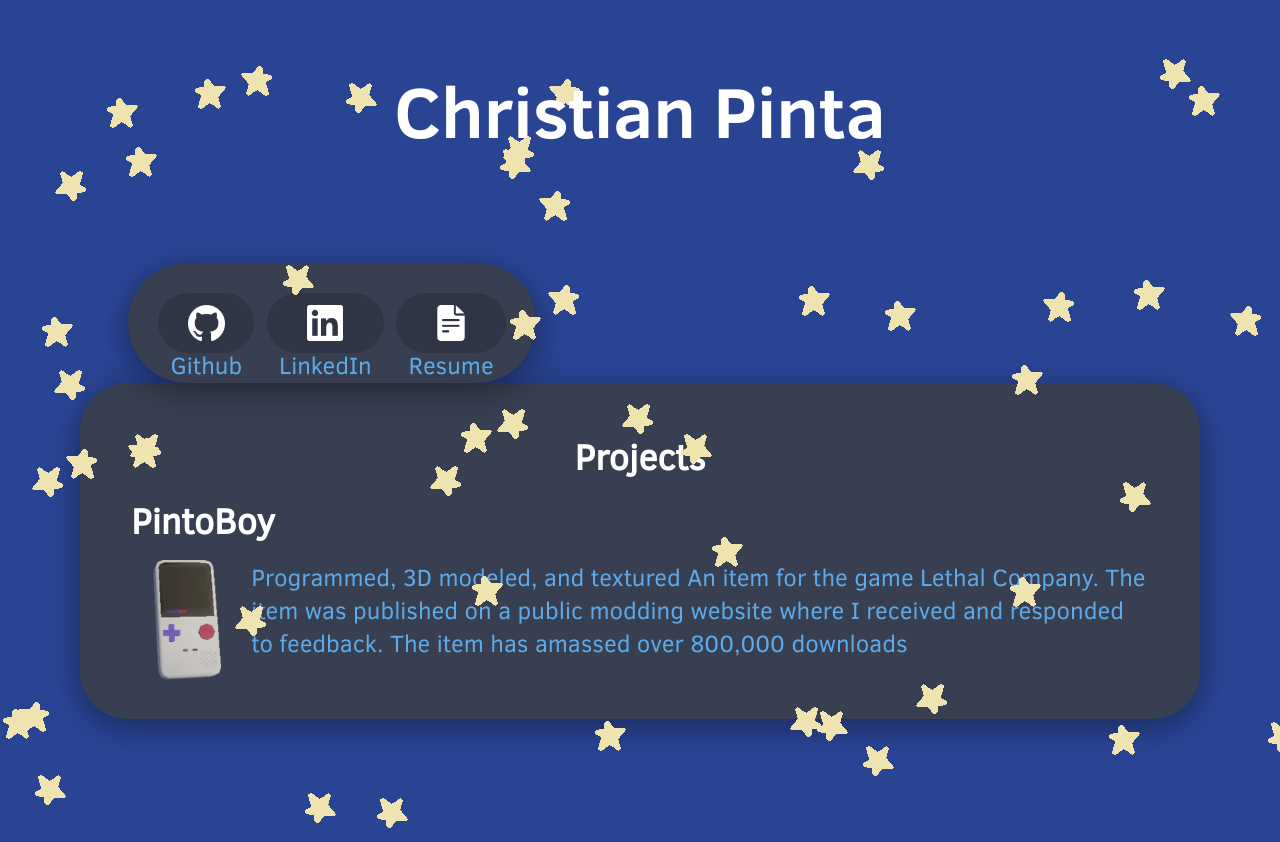
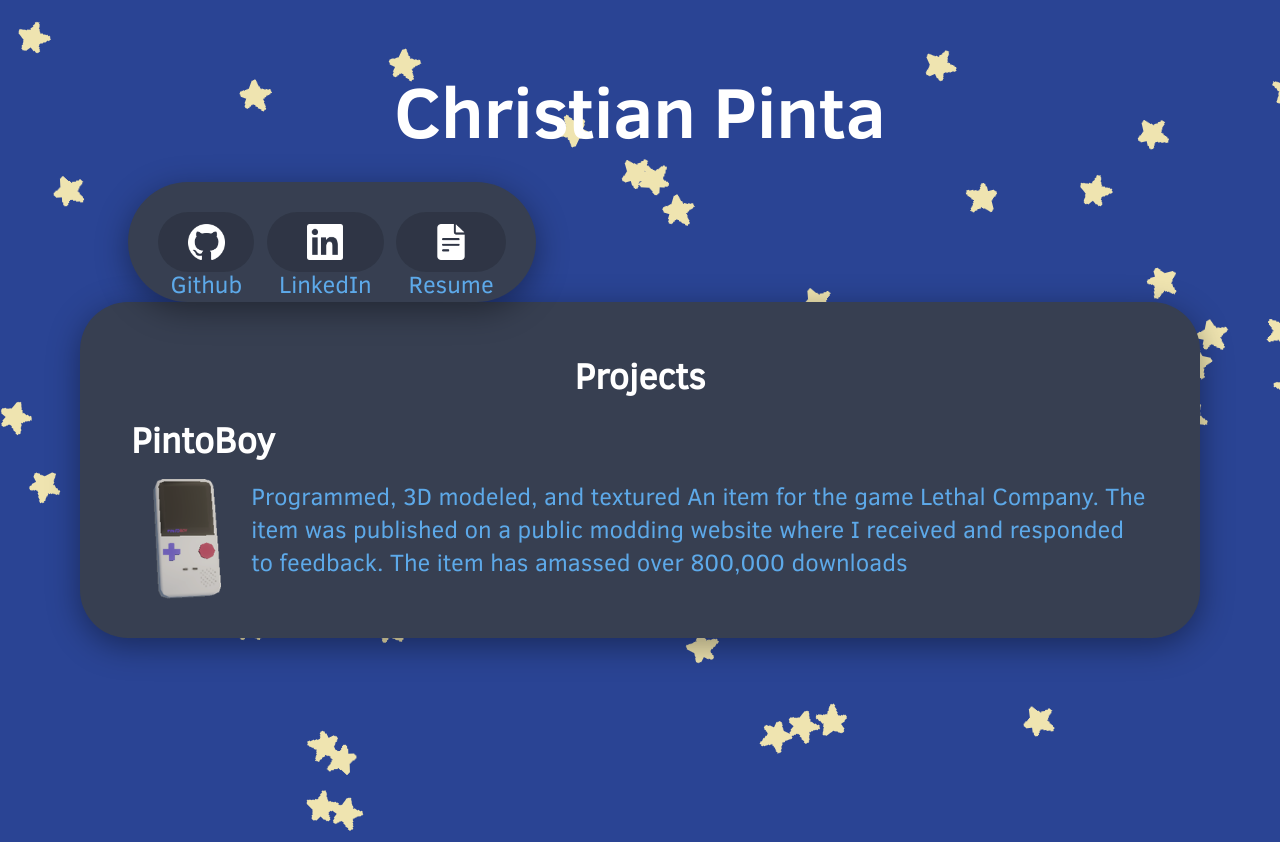
Before and after one commit to cpinta/cpinta.github.io, a React (Create React App) app: page / in a window 1280 px wide. Shown: the top 842 px of the page. Built offline with nearby package versions, Linux system fonts and the light colour scheme.

Commit message:
stars have a start rotation. z-index layering is proper again

```diff
--- a/src/BGElement.tsx
+++ b/src/BGElement.tsx
@@ -5,12 +5,13 @@
     x: number;
     y: number;
     scrollSpeed?: number;
+    startRotation?: number;
     image?: string;
     style?: React.CSSProperties;
 };
 
 
-function BGElement({id, image, x, y, scrollSpeed, style}: BGElementProps) {
+function BGElement({id, image, x, y, scrollSpeed, startRotation = 0, style}: BGElementProps) {
 
     const floaterRef = useRef<HTMLDivElement>(null);
     var prevTime: number;
@@ -23,8 +24,8 @@
     var fps: number = 20
     var updateEvery: number = 1000 / fps;
     const currentTime = useRef<number>(0);
-    var rotat = useRef<number>(0);
-    const [rotation, setRotation] = useState(0);
+    var rotat = useRef<number>(startRotation);
+    const [rotation, setRotation] = useState(startRotation);
     const spinSlowdown: number = 0.001
     const spinMultiplier: number = 0.01
 
--- a/src/BGStars.tsx
+++ b/src/BGStars.tsx
@@ -29,12 +29,11 @@
     function spawnStar(){
         var randx = random() * (X_MAX - X_MIN) + X_MIN
         var randy = random() * (Y_MAX - Y_MIN) + Y_MIN
-        var randXScale = random() > 0.5 ? 1 : -1;
-        var randYScale = random() > 0.5 ? 1 : -1;
+        var randRotation = (random() * 3) * 90;
 
         starCount++;
 
-        return <BGElement key={'star'+starCount} id={'star'+starCount} image={imgStar} x={randx} y={randy} scrollSpeed={3} style={{transform: `scale(${randXScale}, ${randYScale})`}}  />
+        return <BGElement key={'star'+starCount} id={'star'+starCount} image={imgStar} x={randx} y={randy} scrollSpeed={3} startRotation={randRotation} style={{rotate: randRotation + 'deg'}}  />
     }
 
     function spawnStars(count: number) {
--- a/src/GridItem.tsx
+++ b/src/GridItem.tsx
@@ -14,7 +14,7 @@
 function GridItem({ title, link, image, imageAlt, imageStyle, tooltip, attribution, newTab }: GridItemProps){
     return(
 
-        <a className="MainGridItem" href={link} {...(newTab ? { target: "_blank", rel: "noopener noreferrer" } : {})} >
+        <a className="MainGridItem" style={{ pointerEvents: 'all' }} href={link} {...(newTab ? { target: "_blank", rel: "noopener noreferrer" } : {})} >
             <img src={image} style={imageStyle} />
             <p>{title}</p>
             {attribution && (
--- a/src/MainBody.tsx
+++ b/src/MainBody.tsx
@@ -16,8 +16,8 @@
     return(
         <section className='Background'>
             <BGStars x_min={0} x_max={window.innerWidth} y_min={0} y_max={Math.max(document.body.scrollHeight, document.documentElement.scrollHeight)} />
-            <h1 className='MainBodyTitle'>Christian Pinta</h1>
-            <div>
+            <div style={{zIndex: 1, pointerEvents: 'none'}}>
+                <h1 className='MainBodyTitle'>Christian Pinta</h1>
                 <div className='TinyPromoBubblesParent'>
                     <div className="TinyPromoBubbles" style={{float: 'left', height: '3rem'}}>
                         <div className="MainGrid" style={{width: '15rem'}} >
```
Also changed, not shown: src/images/star.png.
